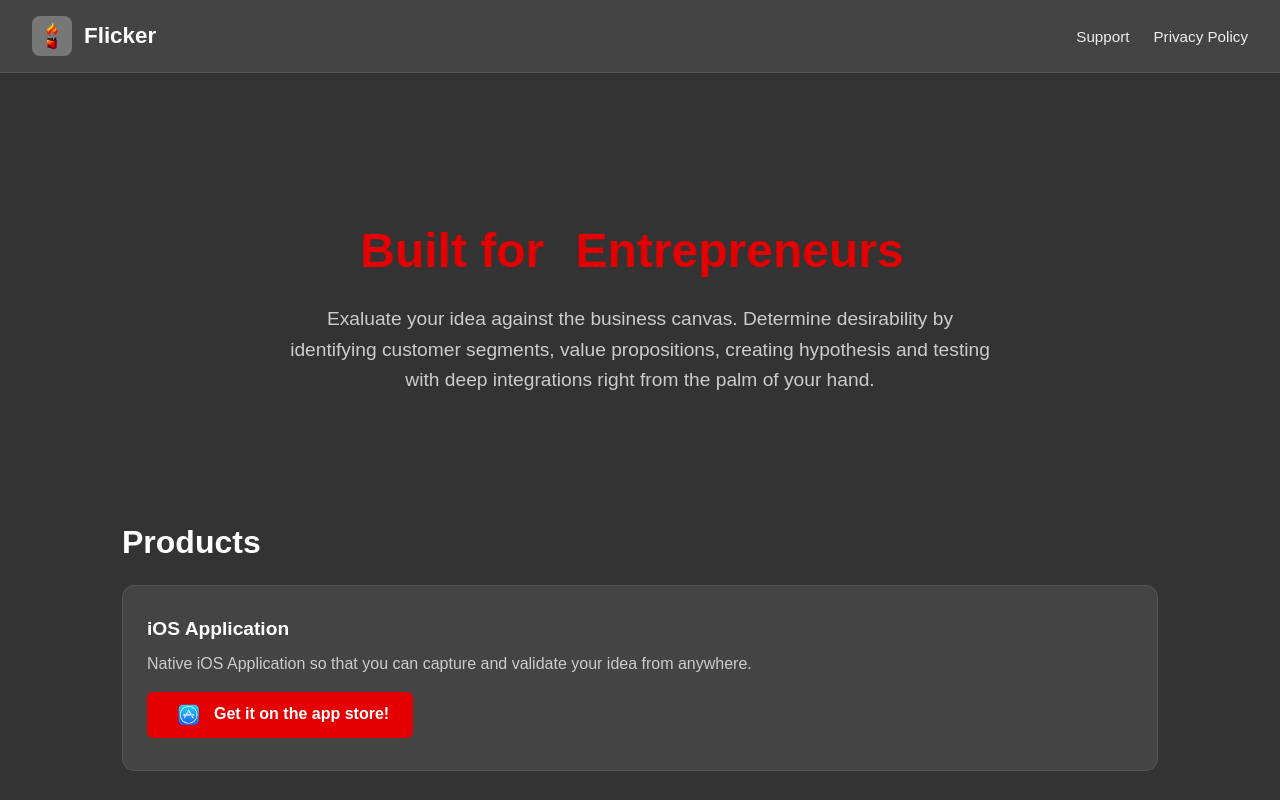
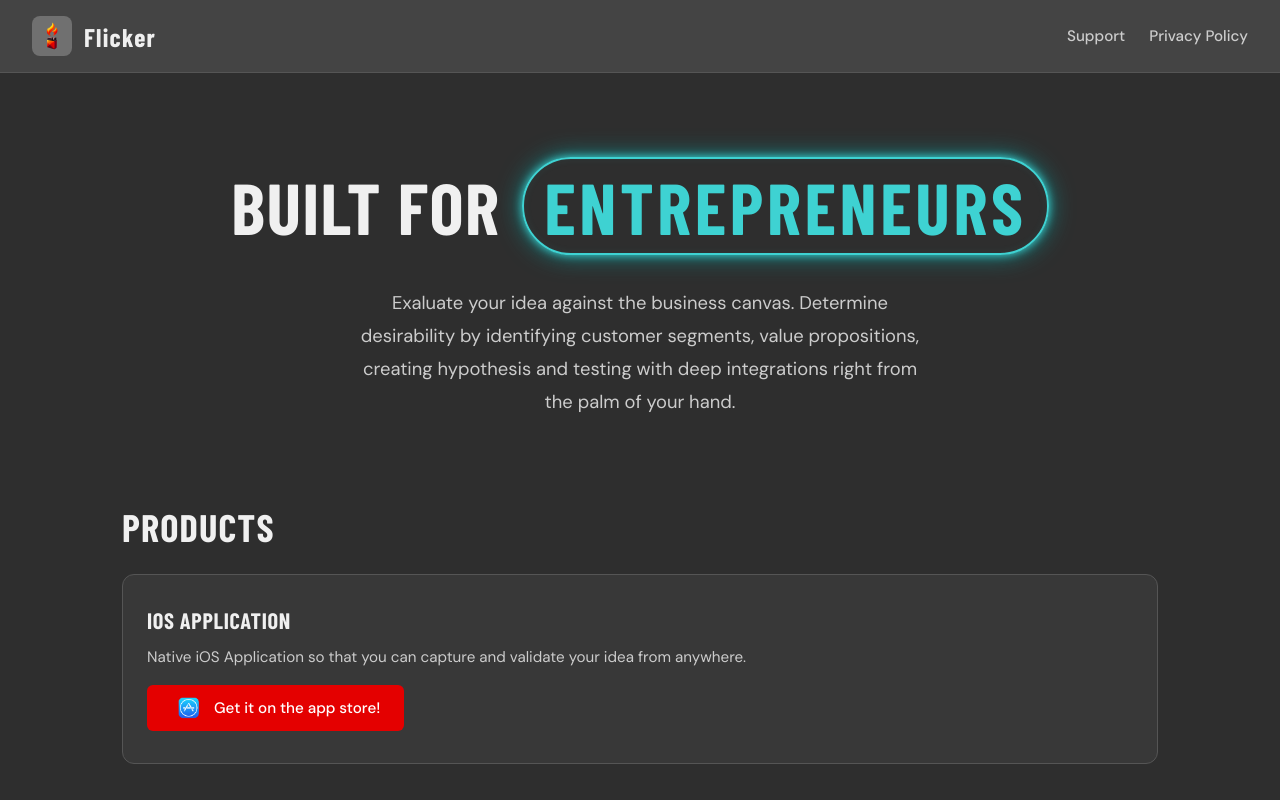
Before and after one commit to Aviation-Resources/Flicker-Webpage, a plain HTML site: page index.html in a window 1280 px wide. Shown: the top 800 px of the page. Drawn offline with nearby package versions, Linux system fonts and the light colour scheme.

Commit message:
Polishing up landing page

```diff
--- /dev/null
+++ b/css/styles.css
@@ -0,0 +1,190 @@
+* {
+  box-sizing: border-box;
+  margin: 0;
+  padding: 0;
+}
+
+body {
+  font-family: 'DM Sans', sans-serif;
+  background-color: var(--color-bg-page);
+  color: var(--color-text-primary);
+}
+
+/* ── Banner / Nav ────────────────────────────────────────── */
+.banner {
+  display: flex;
+  align-items: center;
+  padding: 16px 32px;
+  background-color: var(--color-bg-overlay);
+  border-bottom: 1px solid var(--color-border-default);
+}
+
+.logo {
+  width: 40px;
+  height: 40px;
+  background-color: var(--neutral-600);
+  border-radius: 8px;
+  padding: 4px;
+  object-fit: contain;
+}
+
+.logo-link {
+  display: flex;
+  align-items: center;
+  margin-right: 12px;
+  text-decoration: none;
+  flex-shrink: 0;
+}
+
+.site-name {
+  font-family: 'Barlow Condensed', sans-serif;
+  font-size: 1.6rem;
+  font-weight: 700;
+  letter-spacing: 0.05em;
+  color: var(--color-text-primary);
+}
+
+.spacer { flex: 1; }
+
+.nav-links {
+  display: flex;
+  gap: 24px;
+}
+
+.nav-links a {
+  text-decoration: none;
+  color: var(--color-text-secondary);
+  font-size: 0.95rem;
+  font-weight: 500;
+}
+
+.nav-links a:hover {
+  text-decoration: underline;
+  color: var(--color-text-primary);
+}
+
+/* ── Layout ──────────────────────────────────────────────── */
+.content {
+  padding: 64px 32px;
+  max-width: 1100px;
+  margin: 0 auto;
+}
+
+/* ── Hero ────────────────────────────────────────────────── */
+.hero {
+  text-align: center;
+  padding: 20px 0 20px;
+}
+
+.hero h1 {
+  font-family: 'Barlow Condensed', sans-serif;
+  font-size: 4.5rem;
+  font-weight: 700;
+  letter-spacing: 0.02em;
+  text-transform: uppercase;
+  margin-bottom: 32px;
+  color: var(--color-text-primary);
+}
+
+.hero p {
+  font-family: 'DM Sans', sans-serif;
+  font-size: 1.15rem;
+  color: var(--color-text-secondary);
+  max-width: 560px;
+  margin: 0 auto;
+  line-height: 1.8;
+  font-weight: 400;
+}
+
+/* ── Rotating Pill ───────────────────────────────────────── */
+#rotating-headline.pill-rotating {
+  transition: opacity 0.35s cubic-bezier(.4, 0, .2, 1);
+  display: inline-block;
+  background: transparent;
+  color: var(--complementary-tone);
+  border-radius: 999px;
+  padding: 4px 20px;
+  font-weight: 700;
+  font-family: 'Barlow Condensed', sans-serif;
+  letter-spacing: 0.05em;
+  text-transform: uppercase;
+  border: 2px solid var(--complementary-tone);
+  font-size: 1em;
+  margin-left: 6px;
+  box-shadow:
+    0 0 8px var(--complementary-tone),
+    0 0 24px var(--complementary-shade),
+    inset 0 0 8px rgba(62, 210, 210, 0.08);
+}
+
+/* ── Sections ────────────────────────────────────────────── */
+.section {
+  margin-top: 64px;
+}
+
+.section h2 {
+  font-family: 'Barlow Condensed', sans-serif;
+  font-size: 2.4rem;
+  font-weight: 700;
+  letter-spacing: 0.03em;
+  text-transform: uppercase;
+  margin-bottom: 24px;
+  color: var(--color-heading-secondary);
+}
+
+/* ── Cards ───────────────────────────────────────────────── */
+.card-grid {
+  display: grid;
+  grid-template-columns: repeat(auto-fit, minmax(240px, 1fr));
+  gap: 24px;
+}
+
+.card {
+  background: var(--color-bg-surface);
+  border: 1px solid var(--color-border-default);
+  border-radius: 12px;
+  padding: 32px 24px;
+  min-height: 160px;
+}
+
+.card h3 {
+  font-family: 'Barlow Condensed', sans-serif;
+  font-size: 1.4rem;
+  font-weight: 700;
+  letter-spacing: 0.03em;
+  text-transform: uppercase;
+  margin-bottom: 12px;
+  color: var(--color-text-primary);
+}
+
+.card p {
+  font-family: 'DM Sans', sans-serif;
+  color: var(--color-text-secondary);
+  line-height: 1.6;
+  font-size: 0.95rem;
+}
+
+/* ── CTA Button ──────────────────────────────────────────── */
+.card a {
+  display: inline-flex;
+  align-items: center;
+  padding: 12px 24px;
+  margin-top: 16px;
+  background-color: var(--color-action-default);
+  color: var(--color-text-on-action);
+  text-decoration: none;
+  border-radius: 6px;
+  font-family: 'DM Sans', sans-serif;
+  font-weight: 500;
+  font-size: 0.95rem;
+  transition: background-color 0.2s ease;
+}
+
+.card a:hover {
+  background-color: var(--color-action-hover);
+  color: var(--color-text-on-action);
+}
+
+.card a:active {
+  background-color: var(--color-action-pressed);
+}
--- /dev/null
+++ b/css/tokens.css
@@ -0,0 +1,82 @@
+:root {
+
+  /* ────────────────────────────────────────────────────────
+     BASE TOKENS — raw values, not consumed directly in UI
+     ──────────────────────────────────────────────────────── */
+
+  /* Primary Scale (Red) */
+  --primary-base:              #E40000;
+  --primary-tone:              #C12D2D;
+  --primary-shade:             #7D0000;
+  --primary-tint:              #EB4040;
+
+  /* Complementary Scale (Cyan) */
+  --complementary-base:        #1BFFFF;
+  --complementary-tone:        #3ED2D2;
+  --complementary-shade:       #0F8C8C;
+  --complementary-tint:        #54FFFF;
+
+  /* Neutral Scale — 9 stops from deepest bg to near-white */
+  --neutral-50:                #1A1A1A;   /* Deepest background            */
+  --neutral-100:               #242424;   /* Sunken / inset surfaces       */
+  --neutral-200:               #2E2E2E;   /* Default body background       */
+  --neutral-300:               #383838;   /* Raised surface (cards)        */
+  --neutral-400:               #444444;   /* Banner / nav background       */
+  --neutral-500:               #555555;   /* Borders, dividers             */
+  --neutral-600:               #707070;   /* Disabled text, placeholders   */
+  --neutral-700:               #999999;   /* Secondary / muted text        */
+  --neutral-800:               #CCCCCC;   /* Body text on dark surfaces    */
+  --neutral-900:               #F0F0F0;   /* Primary text / high-emphasis  */
+
+  /* ────────────────────────────────────────────────────────
+     SEMANTIC TOKENS — these are what UI components consume
+     ──────────────────────────────────────────────────────── */
+
+  /* — Backgrounds — */
+  --color-bg-page:             var(--neutral-200);
+  --color-bg-sunken:           var(--neutral-100);
+  --color-bg-surface:          var(--neutral-300);
+  --color-bg-overlay:          var(--neutral-400);
+  --color-bg-hover:            var(--neutral-400);
+
+  /* — Borders — */
+  --color-border-default:      var(--neutral-500);
+  --color-border-subtle:       var(--neutral-300);
+  --color-border-focus:        var(--primary-tint);
+  --color-border-accent:       var(--primary-base);
+
+  /* — Text — */
+  --color-text-primary:        var(--neutral-900);
+  --color-text-secondary:      var(--neutral-800);
+  --color-text-muted:          var(--neutral-700);
+  --color-text-disabled:       var(--neutral-600);
+  --color-text-on-action:      #FFFFFF;
+  --color-text-on-accent:      #111111;
+
+  /* — Actions — */
+  --color-action-default:      var(--primary-base);
+  --color-action-hover:        var(--primary-tone);
+  --color-action-pressed:      var(--primary-shade);
+  --color-action-subtle:       var(--primary-tint);
+
+  /* — Accent — */
+  --color-accent-default:      var(--complementary-base);
+  --color-accent-hover:        var(--complementary-tone);
+  --color-accent-pressed:      var(--complementary-shade);
+  --color-accent-subtle:       var(--complementary-tint);
+
+  /* — Feedback — */
+  --color-feedback-error:      var(--primary-base);
+  --color-feedback-error-bg:   #2A1010;
+  --color-feedback-success:    #22C55E;
+  --color-feedback-success-bg: #0F2A1A;
+  --color-feedback-warning:    #F59E0B;
+  --color-feedback-warning-bg: #2A1F08;
+  --color-feedback-info:       var(--complementary-tone);
+  --color-feedback-info-bg:    #0A2222;
+
+  /* — Headings — */
+  --color-heading-primary:     var(--color-action-default);
+  --color-heading-secondary:   var(--color-text-primary);
+  --color-heading-accent:      var(--color-accent-default);
+}
--- a/index.html
+++ b/index.html
@@ -4,145 +4,9 @@
   <meta charset="UTF-8" />
   <meta name="viewport" content="width=device-width, initial-scale=1.0" />
   <title>Flicker</title>
-  <style>
-    * {
-      box-sizing: border-box;
-      margin: 0;
-      padding: 0;
-    }
-
-    body {
-      font-family: Arial, sans-serif;
-      background-color: #333;
-      color: #FFF;
-    }
-
-    .banner {
-      display: flex;
-      align-items: center;
-      padding: 16px 32px;
-      background-color: #444;
-      border-bottom: 1px solid #555;
-    }
-
-    .logo {
-      width: 40px;
-      height: 40px;
-      background-color: #777;
-      border-radius: 8px;
-      padding: 4px;
-      margin-right: 0;
-      object-fit: contain;
-    }
-
-    .logo-link {
-      display: flex;
-      align-items: center;
-      margin-right: 12px;
-      text-decoration: none;
-      flex-shrink: 0;
-    }
-
-    .site-name {
-      font-size: 1.4rem;
-      font-weight: bold;
-    }
-
-    .spacer {
-      flex: 1;
-    }
-
-    .nav-links {
-      display: flex;
-      gap: 24px;
-    }
-
-    .nav-links a {
-      text-decoration: none;
-      color: #EEE;
-      font-size: 0.95rem;
-    }
-
-    .nav-links a:hover {
-      text-decoration: underline;
-    }
-
-    .content {
-      padding: 64px 32px;
-      max-width: 1100px;
-      margin: 0 auto;
-    }
-
-    .hero {
-      text-align: center;
-      padding: 80px 0 64px;
-    }
-
-    .hero h1 {
-      font-size: 3rem;
-      margin-bottom: 20px;
-      color: #E40000;
-    }
-
-    .hero p {
-      font-size: 1.2rem;
-      color: #CCC;
-      max-width: 700px;
-      margin: 0 auto;
-      line-height: 1.6;
-    }
-
-    .section {
-      margin-top: 64px;
-    }
-
-    .section h2 {
-      font-size: 2rem;
-      margin-bottom: 24px;
-      color: #FFF;
-    }
-
-    .card-grid {
-      display: grid;
-      grid-template-columns: repeat(auto-fit, minmax(240px, 1fr));
-      gap: 24px;
-    }
-
-    .card {
-      background: #444;
-      border: 1px solid #555;
-      border-radius: 12px;
-      padding: 32px 24px;
-      min-height: 160px;
-    }
-
-    .card h3 {
-      font-size: 1.2rem;
-      margin-bottom: 12px;
-      color: #FFF;
-    }
-
-    .card p {
-      color: #CCC;
-      line-height: 1.5;
-    }
-
-    .card a {
-      display: inline-block;
-      padding: 12px 24px;
-      margin-top: 16px;
-      background-color: #E40000;
-      color: #FFF;
-      text-decoration: none;
-      border-radius: 6px;
-      font-weight: bold;
-      transition: background-color 0.3s ease;
-    }
-
-    .card a:hover {
-      background-color: #CC0000;
-    }
-  </style>
+  <link href="https://fonts.googleapis.com/css2?family=Barlow+Condensed:wght@700&family=DM+Sans:wght@400;500&display=swap" rel="stylesheet" />
+  <link rel="stylesheet" href="css/tokens.css" />
+  <link rel="stylesheet" href="css/styles.css" />
 </head>
 <body>
   <header class="banner">
@@ -150,12 +14,8 @@
       <img class="logo" src="images/logo-46419724.png" alt="Flicker Logo" />
     </a>
     <div class="site-name">Flicker</div>
-
     <div class="spacer"></div>
-
     <nav class="nav-links">
-      <!-- <a href="#pricing">Pricing</a>
-      <a href="#about">About</a> -->
       <a href="support.html">Support</a>
       <a href="privacy-policy.html">Privacy Policy</a>
     </nav>
@@ -163,7 +23,7 @@
 
   <main class="content">
     <section class="hero">
-      <h1>Built for <span id="rotating-headline" class="pill pill-rotating">scams</span></h1>
+      <h1>Built for <span id="rotating-headline" class="pill pill-rotating">Entrepreneurs</span></h1>
       <script>
         const words = ["Dreamers", "Doers", "Entrepreneurs", "Solopreneurs", "Visionaries", "Disruptors", "Rebels"];
         const el = document.getElementById("rotating-headline");
@@ -177,22 +37,9 @@
           }, 350);
         }, 2000);
       </script>
-      <style>
-        #rotating-headline.pill-rotating {
-          transition: opacity 0.35s cubic-bezier(.4, 0, .2, 1);
-          display: inline-block;
-          background: var(--trim-primary-light);
-          color: var(--primary-300);
-          border-radius: 999px;
-          padding: 6px 16px;
-          font-weight: 700;
-          border: 1px solid var(--trim-primary-light);
-          font-size: 1em;
-          margin-left: 2px;
-        }
-      </style>
       <p>
-        Exaluate your idea against the business canvas. Determine desirability by identifying customer segments, value propositions, creating hypothesis and testing with deep integrations right from the palm of your hand.
+        Exaluate your idea against the business canvas. Determine desirability by identifying customer segments,
+        value propositions, creating hypothesis and testing with deep integrations right from the palm of your hand.
       </p>
     </section>
 
@@ -202,10 +49,11 @@
         <div class="card">
           <h3>iOS Application</h3>
           <p>Native iOS Application so that you can capture and validate your idea from anywhere.</p>
-          <a href="https://apps.apple.com/us/app/flicker/id6760236493"><img src="images/App-Store-Logo-2013.png"
-              alt="App Store"
-              style="width: 35px; height: auto; margin-right: 8px; vertical-align: middle; border-radius: 4px;" />Get it on
-            the app store!</a>
+          <a href="https://apps.apple.com/us/app/flicker/id6760236493">
+            <img src="images/App-Store-Logo-2013.png" alt="App Store"
+              style="width: 35px; height: auto; margin-right: 8px; vertical-align: middle; border-radius: 4px;" />
+            Get it on the app store!
+          </a>
         </div>
       </div>
     </section>
@@ -217,12 +65,10 @@
           <h3>Webpage Ingestion</h3>
           <p>Get started with our tool by importing your existing webpage.</p>
         </div>
-
         <div class="card">
           <h3>Idea Capture</h3>
           <p>Capture fleeting ideas easily and turn them into reality.</p>
         </div>
-
         <div class="card">
           <h3>Design Guide Creation</h3>
           <p>Create a design guide on demand to apply consistency to your project/idea.</p>
```
